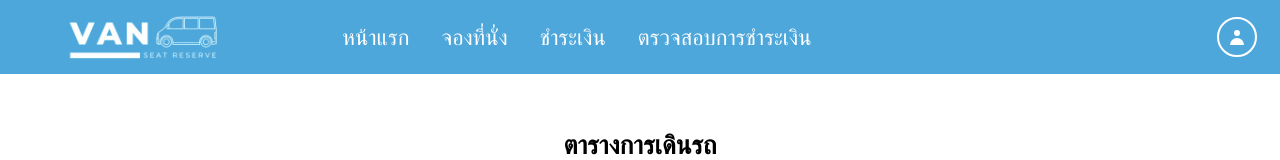
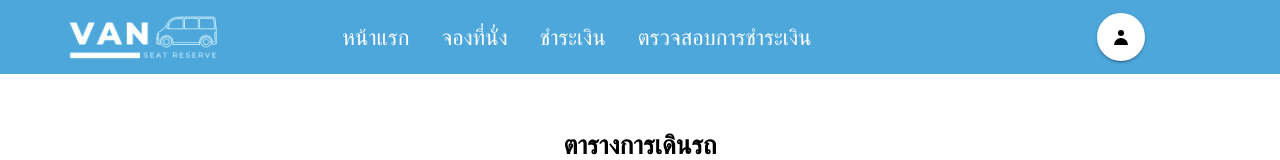
Before and after one commit to mseiwc/Van_Seat_Reserve_FrontEnd, a Vue app: page /home/user in a window 1280 px wide. Shown: the top 160 px of the page. Built offline with nearby package versions, Linux system fonts and the light colour scheme; no server answers.

Commit message:
Add button logout

```diff
--- a/src/views/HomeUserView.vue
+++ b/src/views/HomeUserView.vue
@@ -10,12 +10,27 @@
         <a href="http://localhost:5173/paymentlist" class="btn btn-primary mr-4" style="color: white;">ชำระเงิน</a>
         <a href="http://localhost:5173/checkpaymentuser" class="btn btn-secondary" style="color: white;">ตรวจสอบการชำระเงิน</a>
       </div>
-      <button class="btn-profile">
-      <svg fill="currentColor" viewBox="0 0 20 20" class="w-5 h-5" xmlns="http://www.w3.org/2000/svg">
-        <path clip-rule="evenodd" d="M10 9a3 3 0 100-6 3 3 0 000 6zm-7 9a7 7 0 1114 0H3z" fill-rule="evenodd">
-        </path>
-      </svg>
-    </button>
+
+      <v-row>
+        <v-col cols="12" offset-sm="3" sm="6" >
+
+              <v-menu>
+                <template v-slot:activator="{ props }">
+                  <v-btn icon="mdi-dots-vertical" v-bind="props">
+                    <svg fill="currentColor" viewBox="0 0 20 20" class="w-5 h-5" xmlns="http://www.w3.org/2000/svg">
+                    <path clip-rule="evenodd" d="M10 9a3 3 0 100-6 3 3 0 000 6zm-7 9a7 7 0 1114 0H3z" fill-rule="evenodd"></path>
+                    </svg>
+                  </v-btn>
+                </template>
+
+                <v-list>
+                    <v-list-item-title><v-btn @click="logout">ออกจากระบบ</v-btn></v-list-item-title>
+                </v-list>
+              </v-menu>
+
+        </v-col>
+      </v-row>
+
     </div>
     <!--Tab menu-->
     <div class="padding-pd"></div>
@@ -160,7 +175,7 @@ import { useUserStore } from '@/stores/user'
               return startRouteMatch && endRouteMatch && dateMatch;
             });
 
-          }
+          },
 
 
 
--- a/src/views/PaymentView.vue
+++ b/src/views/PaymentView.vue
@@ -78,7 +78,6 @@ export default {
     }
   }
 }
-
 </script>
 
 
--- a/src/views/SeatReservationView.vue
+++ b/src/views/SeatReservationView.vue
@@ -31,12 +31,10 @@
 
         <label for="dropdown">ต้นทาง :&nbsp;</label>
         <select id="reserve-dropdown" v-model="routeData.startRoute" class="reserve-input">
-          <option value="" >-</option>
           <option v-for="item in routes" :value="item.id" :key="item.id">{{ item.name }}</option>
         </select>
         <label for="dropdown">ปลายทาง :&nbsp;</label>
         <select id="reserve-dropdown" v-model="routeData.endRoute" class="reserve-input">
-          <option value="" >-</option>
           <option v-for="item in routes" :value="item.id" :key="item.id">{{ item.name }}</option>
         </select>
         <label for="fname" >วันที่ :&nbsp;</label>
```
